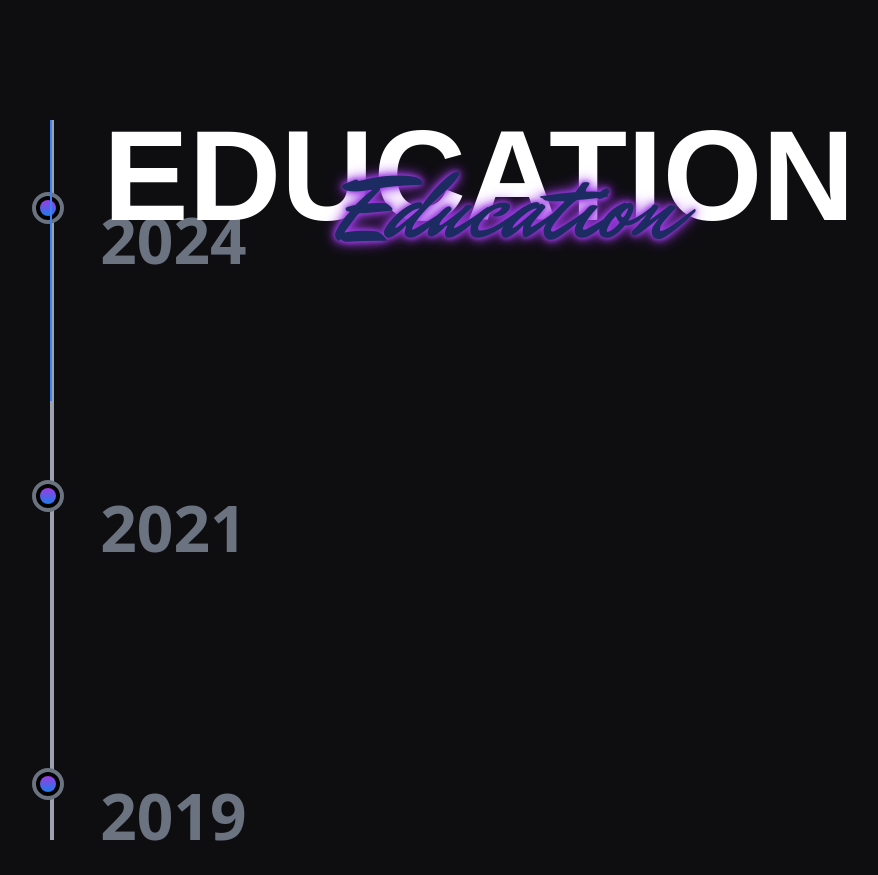
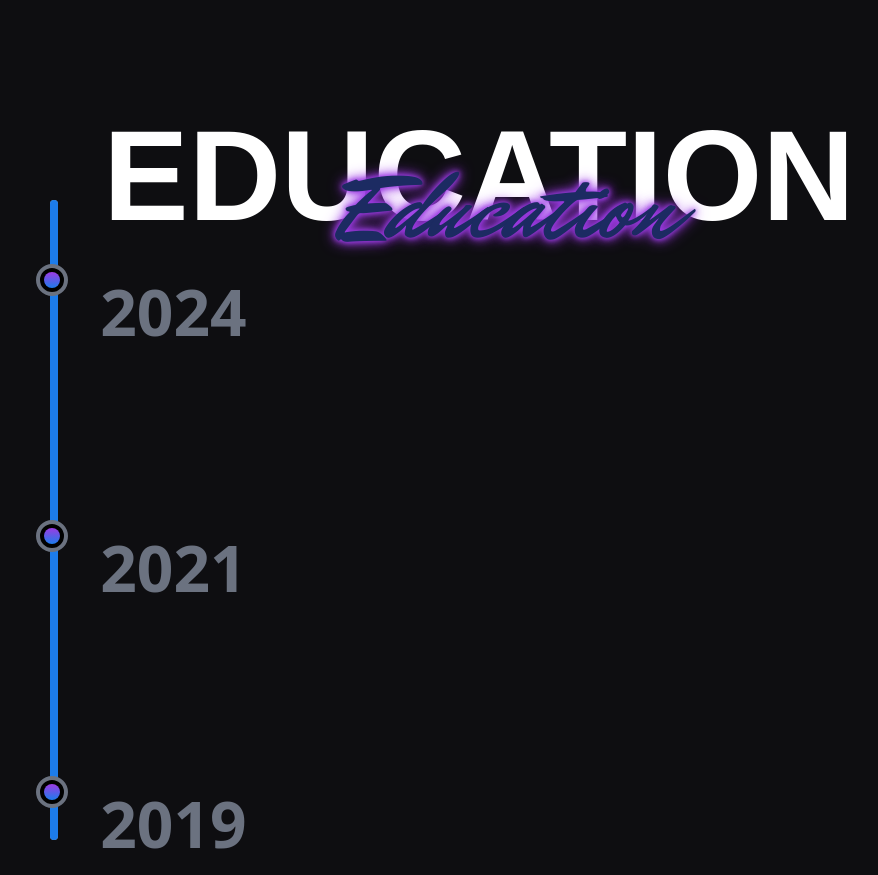
Before and after one commit to byluisfer/Portfolio, an Astro site: page / in a window 1280 px wide. Shown: the part 2320-3195 px from the top of the page, without its empty margins (161-1039 px from the left). Built offline with nearby package versions, Linux system fonts and the light colour scheme; Astro itself is replaced by a stand-in of ours; a web font is replaced by a local one.

Commit message:
Education update

```diff
--- a/src/sections/Education.astro
+++ b/src/sections/Education.astro
@@ -9,18 +9,18 @@
         Education
     </h2>
 
-    <!-- Línea de fondo gris estática -->
-    <div class="absolute left-[10%] top-[5%] h-[90%] border-l-4 border-gray-400"></div>
+    <!-- Línea de fondo gris estática con bordes redondeados y mayor grosor -->
+    <!-- Ajustar 'top' para agregar más espacio entre el título y el timeline -->
+    <div class="absolute left-[10%] top-[15%] h-[80%] border-l-8 border-gray-400 rounded-full"></div>
 
     <!-- Contenedor de la línea dinámica -->
-    <div class="absolute left-[10%] top-[5%] h-[90%]">
-        <!-- Línea dinámica que se colorea progresivamente -->
-        <div id="coloredLine" class="w-0.5 bg-blue-500"
-             style="position: absolute; left: 0; top: 0; height: 0%;"></div>
+    <div class="absolute left-[10%] top-[15%] h-[80%] w-2 rounded-full">
+        <!-- Línea dinámica que se colorea progresivamente con bordes redondeados y mayor grosor -->
+        <div id="coloredLine"></div>
 
         <!-- Indicadores de los puntos -->
         <!-- Punto 1 (2024) -->
-        <div class="w-8 h-8 bg-black border-4 border-gray-500 rounded-full flex items-center justify-center -ml-[18px] absolute top-[10%]">
+        <div class="w-8 h-8 bg-black border-4 z-10 border-gray-500 rounded-full flex items-center justify-center -ml-[14px] absolute top-[10%]">
             <div class="w-4 h-4 bg-gradient rounded-full"></div>
         </div>
         <div class="absolute left-[50px] top-[10%] text-3xl md:text-4xl text-gray-500 font-bold">
@@ -28,7 +28,7 @@
         </div>
 
         <!-- Punto 2 (2021) -->
-        <div class="w-8 h-8 bg-black border-4 border-gray-500 rounded-full flex items-center justify-center -ml-[18px] absolute top-[50%]">
+        <div class="w-8 h-8 bg-black border-4 z-10 border-gray-500 rounded-full flex items-center justify-center -ml-[14px] absolute top-[50%]">
             <div class="w-4 h-4 bg-gradient rounded-full"></div>
         </div>
         <div class="absolute left-[50px] top-[50%] text-3xl md:text-4xl text-gray-500 font-bold">
@@ -36,7 +36,7 @@
         </div>
 
         <!-- Punto 3 (2019) -->
-        <div class="w-8 h-8 bg-black border-4 border-gray-500 rounded-full flex items-center justify-center -ml-[18px] absolute top-[90%]">
+        <div class="w-8 h-8 bg-black border-4 z-10 border-gray-500 rounded-full flex items-center justify-center -ml-[14px] absolute top-[90%]">
             <div class="w-4 h-4 bg-gradient rounded-full"></div>
         </div>
         <div class="absolute left-[50px] top-[90%] text-3xl md:text-4xl text-gray-500 font-bold">
@@ -45,30 +45,28 @@
     </div>
 </section>
 
-<!-- Código JavaScript actualizado -->
+<!-- Código JavaScript/TypeScript Actualizado -->
 <script>
   document.addEventListener('scroll', () => {
-    const coloredLine = document.getElementById('coloredLine') as HTMLElement;
-    const section = document.querySelector('.education-section') as HTMLElement;
+    const coloredLine = document.getElementById('coloredLine');
+    const section = document.querySelector('.education-section');
 
-    // Verificar que los elementos existan
-    if (!section || !coloredLine) {
-      return;
-    }
-
+    // Verificar que los elementos existan y sean HTMLElement
+    if (coloredLine instanceof HTMLElement && section instanceof HTMLElement) {
       const sectionTop = section.offsetTop;
       const sectionHeight = section.offsetHeight;
       const scrollY = window.scrollY;
       const windowHeight = window.innerHeight;
 
       // Calcular el progreso del scroll dentro de la sección
-    const scrollProgress = (scrollY - sectionTop) / (sectionHeight - windowHeight);
+      const scrollProgress = (scrollY + windowHeight - sectionTop) / sectionHeight;
 
       // Limitar el valor entre 0 y 1
       const limitedScrollProgress = Math.min(Math.max(scrollProgress, 0), 1);
 
-    // Actualizar la altura de la línea de acuerdo con el progreso del scroll
-    coloredLine.style.height = `${limitedScrollProgress * 100}%`;
+      // Actualizar la escala Y de la línea de acuerdo con el progreso del scroll
+      coloredLine.style.transform = `scaleY(${limitedScrollProgress})`;
+    }
   });
 </script>
 
@@ -84,7 +82,16 @@
       background: linear-gradient(180deg, #9D3BE4, #1C7CEB);
     }
     #coloredLine {
-      transition: height 0.2s linear;
+      position: absolute;
+      left: 0;
+      top: 0;
+      width: 8px; /* Ancho de la línea igual al borde */
+      height: 100%;
+      background-color: #1C7CEB; /* Color de la línea coloreada */
+      border-radius: 9999px; /* Bordes redondeados */
+      transform: scaleY(0); /* Inicialmente sin colorear */
+      transform-origin: top; /* Escalar desde la parte superior */
+      transition: transform 0.2s linear; /* Transición suave */
       z-index: 1;
     }
 </style>
--- a/src/sections/Projects.astro
+++ b/src/sections/Projects.astro
@@ -1,4 +1,4 @@
-<section class="h-screen">
+<section class="h-screen mt-96">
   <h1 class="relative text-5xl sm:text-6xl md:text-7xl lg:text-8xl text-white font-saira font-black z-10 text-center">
     PROJECTS
   </h1>
```
Lines whose indentation alone changed are shown as unchanged.
